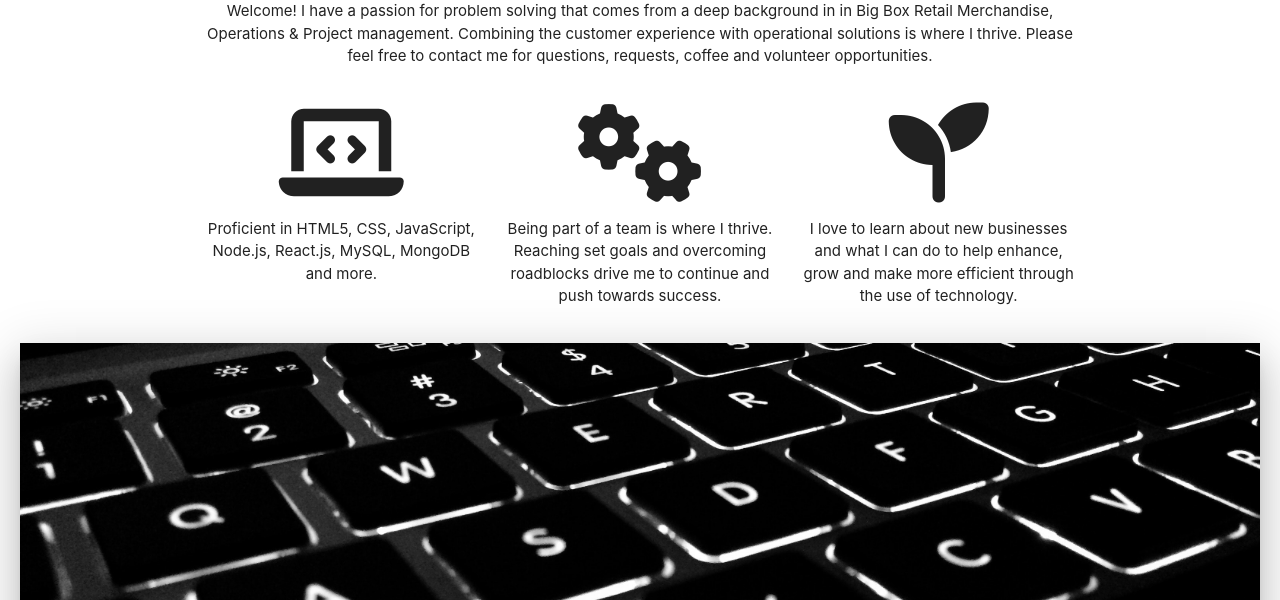
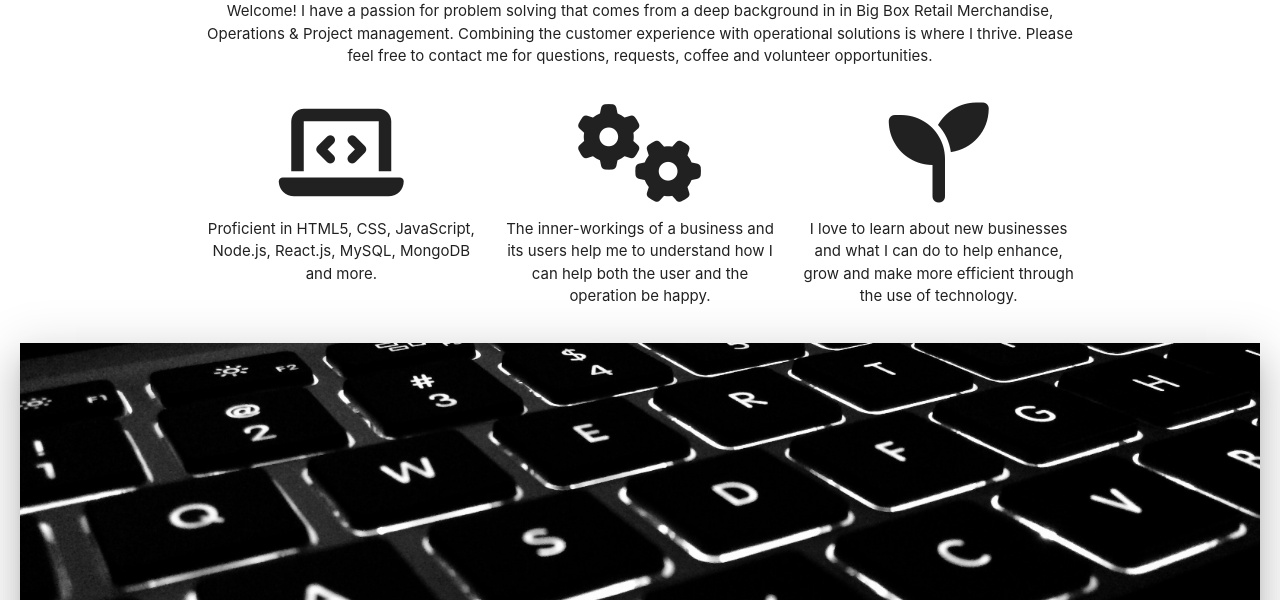
Before and after one commit to LuzanneB/NewPortfolio, a plain HTML site: page index.html in a window 1280 px wide. Shown: the part 200-800 px from the top of the page. Drawn offline with nearby package versions, Linux system fonts and the light colour scheme.

```diff
--- a/index.html
+++ b/index.html
@@ -70,8 +70,7 @@
 
       <div class="col s12 m4">
         <i class="fas fa-cogs icons"></i>
-        <p class="card-text">Being part of a team is where I thrive. Reaching set goals and overcoming roadblocks drive
-          me to continue and push towards success.</p>
+        <p class="card-text"> The inner-workings of a business and its users help me to understand how I can help both the user and the operation be happy.</p>
       </div>
 
       <div class="col s12 m4">
```
